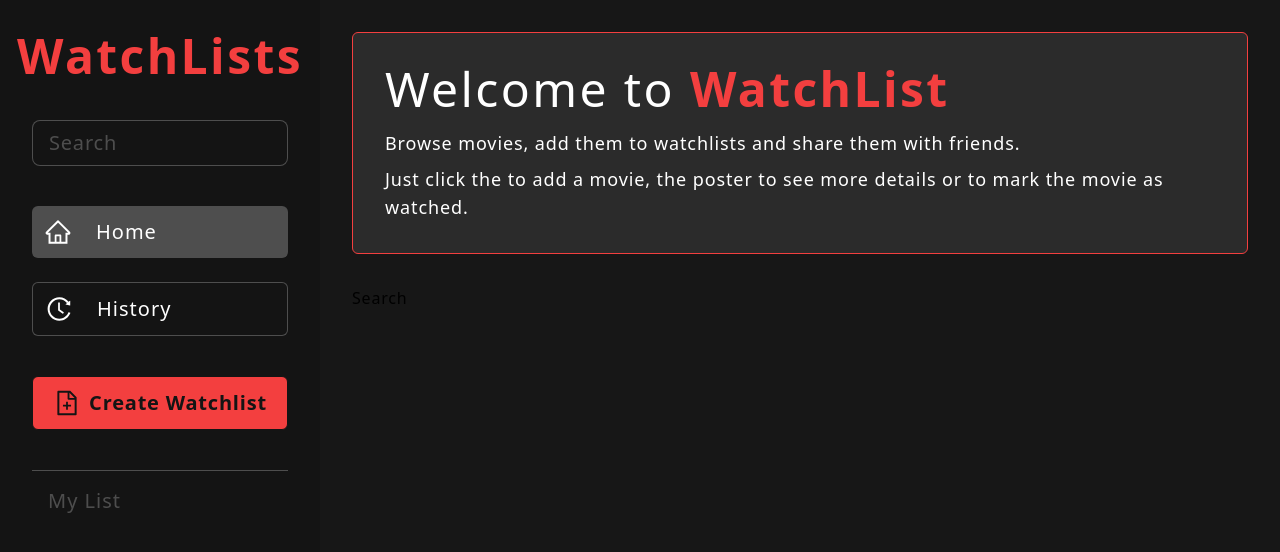
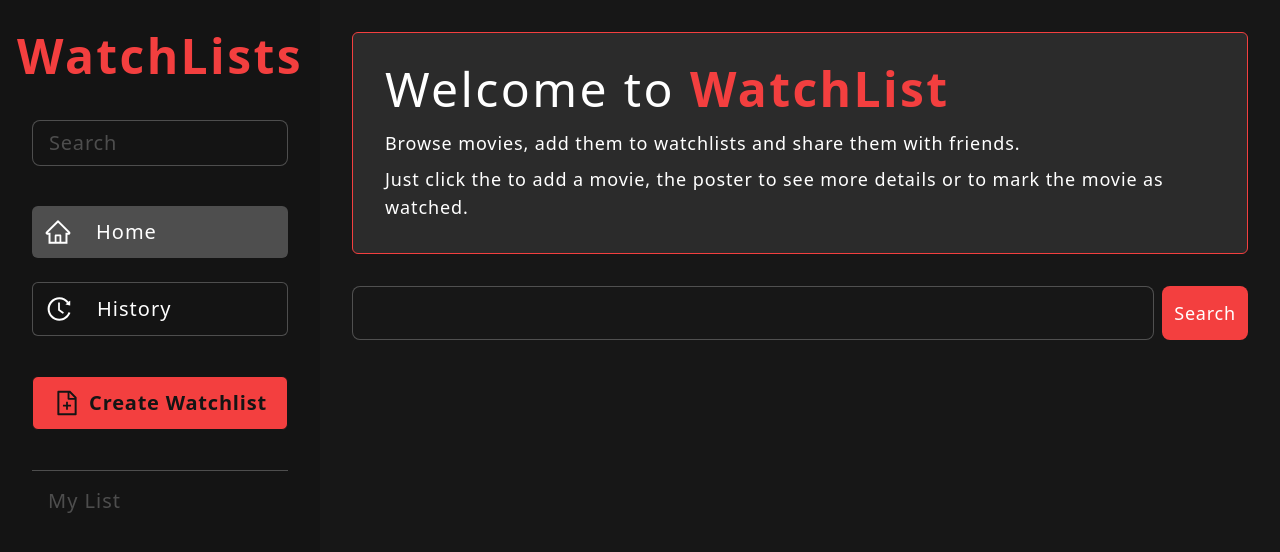
Before and after one commit to ashmeetsmonga/watchlist-react, a React (Vite) app: page / in a window 1280 px wide. Shown: the top 552 px of the page. Built offline with nearby package versions, Linux system fonts and the light colour scheme.

Commit message:
search bar

```diff
--- a/src/components/Search.jsx
+++ b/src/components/Search.jsx
@@ -1,7 +1,15 @@
 import React from "react";
 
 const Search = () => {
-	return <div>Search</div>;
+	return (
+		<div className='w-full flex gap-2'>
+			<input
+				type='text'
+				className='w-full p-3 text-lg bg-darkGray text-white border border-gray rounded-lg outline-none'
+			/>
+			<button className='px-3 py-2 text-lg bg-primary text-white rounded-lg'>Search</button>
+		</div>
+	);
 };
 
 export default Search;
```
